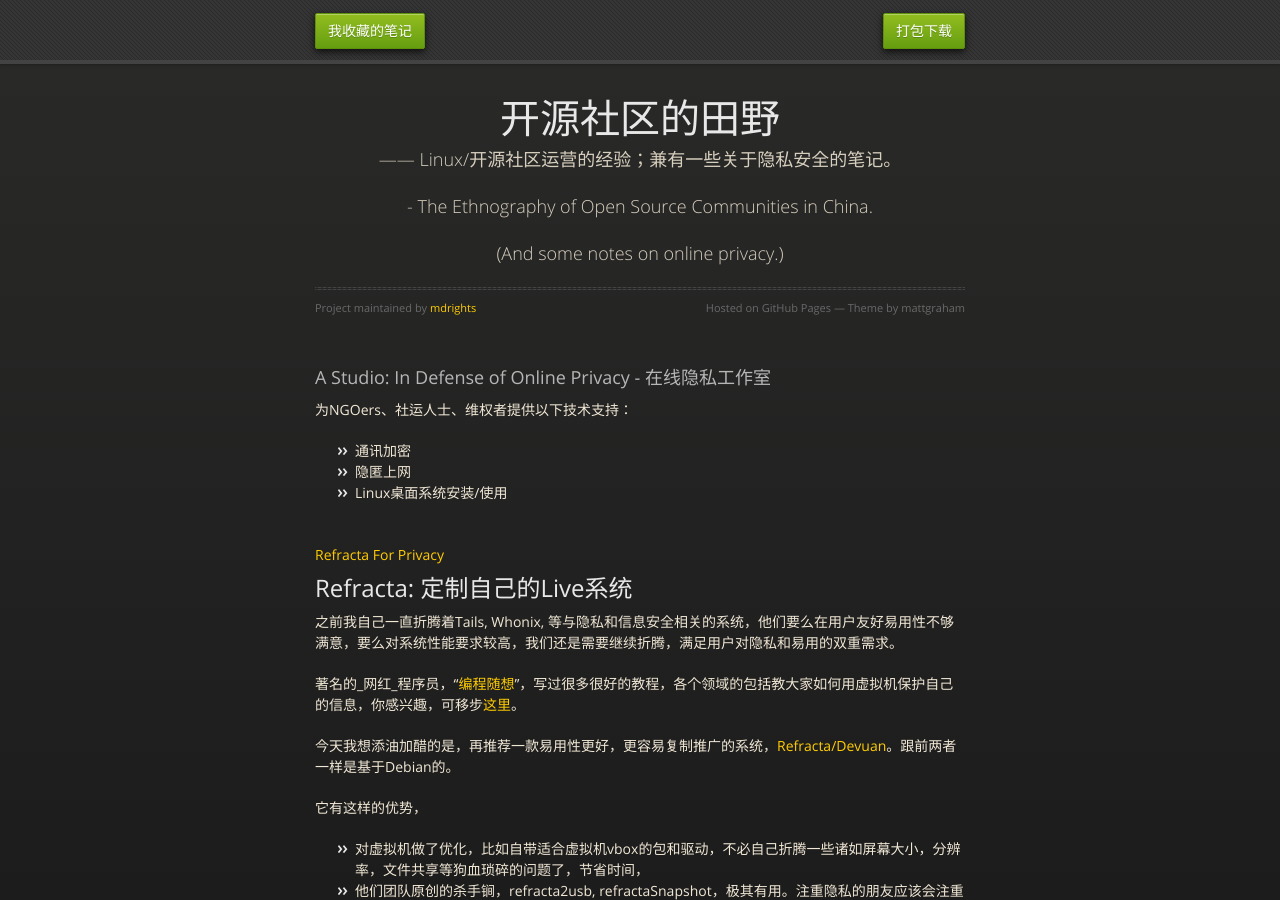
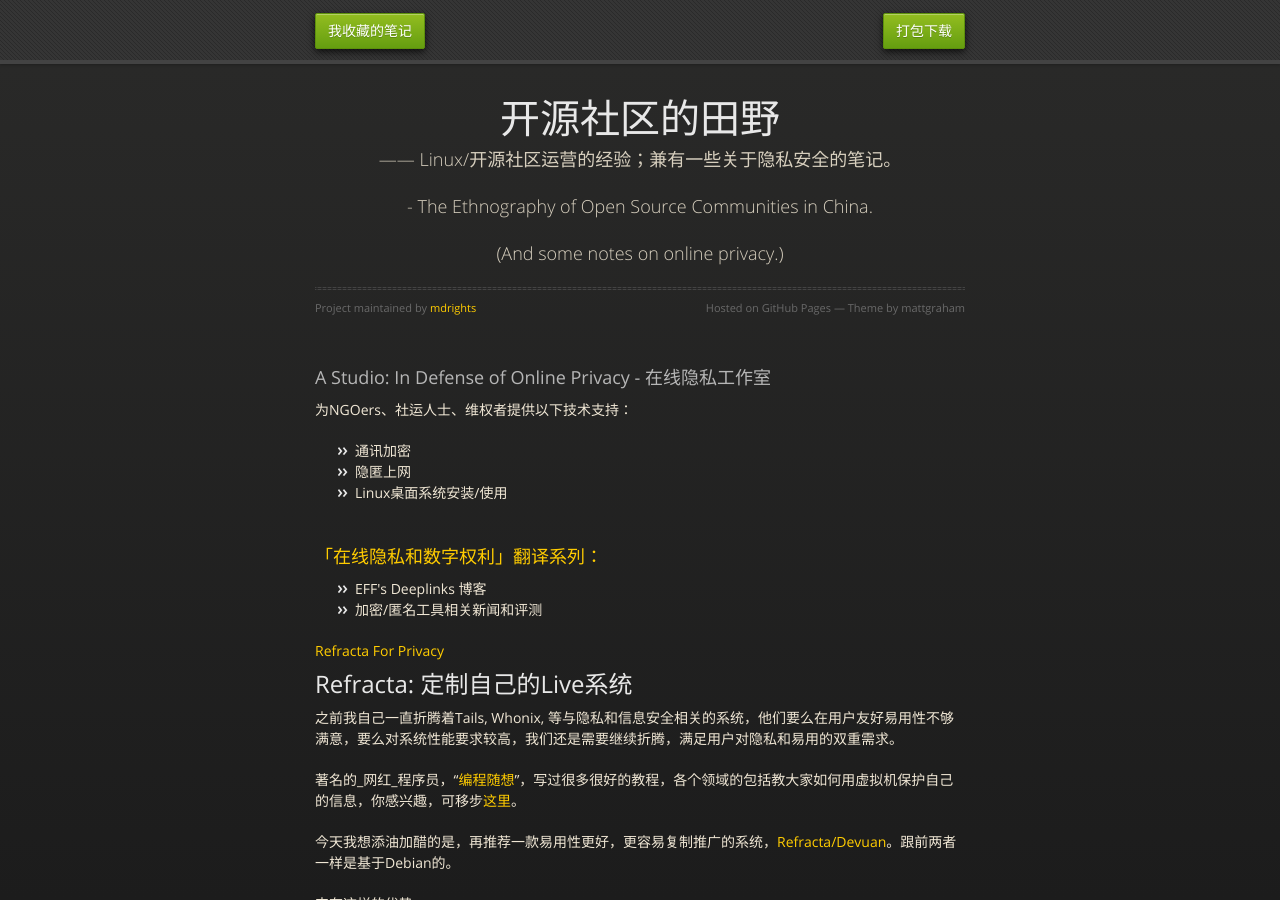
Before and after one commit to mdrights/os-observe, a Jekyll site: the page built from index.html, in a window 1280 px wide and 900 px high. Built offline with Jekyll 4.4.1, drawn with Linux system fonts in a browser that asks for light colours.

```diff
--- a/feed.xml
+++ b/feed.xml
@@ -6,7 +6,7 @@
   <channel>
     <title>{{ site.title | xml_escape }}</title>
     <description>{{ site.description | xml_escape }}</description>
-    <link>{{ site.url }}{{ site.baseurl }}/</link>
+    <link>{{ site.baseurl }}/</link>
     <atom:link href="{{ "/feed.xml" | prepend: site.baseurl | prepend: site.url }}" rel="self" type="application/rss+xml" />
     <pubDate>{{ site.time | date_to_rfc822 }}</pubDate>
     <lastBuildDate>{{ site.time | date_to_rfc822 }}</lastBuildDate>
--- a/index.html
+++ b/index.html
@@ -25,6 +25,12 @@ date: 2016-09-21
 	</ul>
 	<br />
 
+	<h3><a href="https://github.com/mdrights/Digital-rights">「在线隐私和数字权利」翻译系列：</a></h3>
+	<ul>
+		<li>EFF's Deeplinks 博客</li>
+		<li>加密/匿名工具相关新闻和评测</li>
+	</ul>
+
 	<div class="posts">
 	{% for post in site.posts %}
 
```
